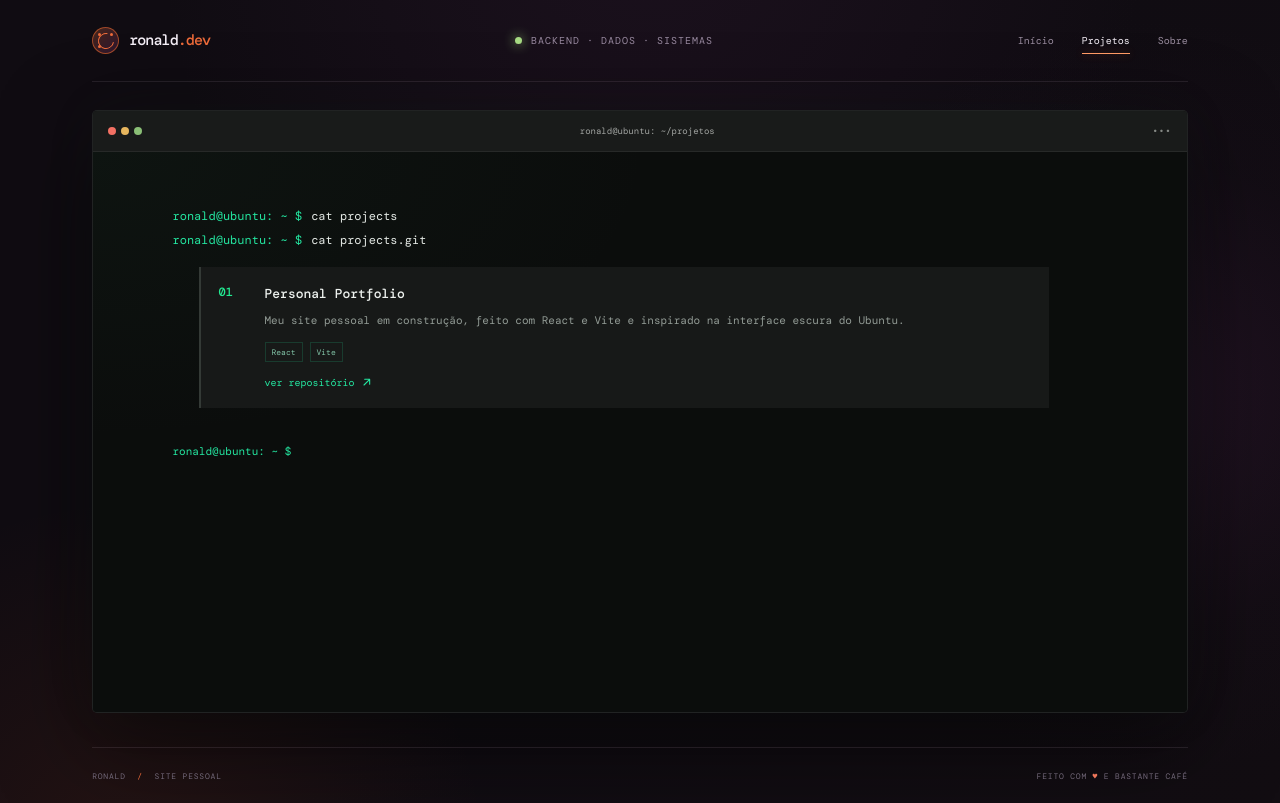
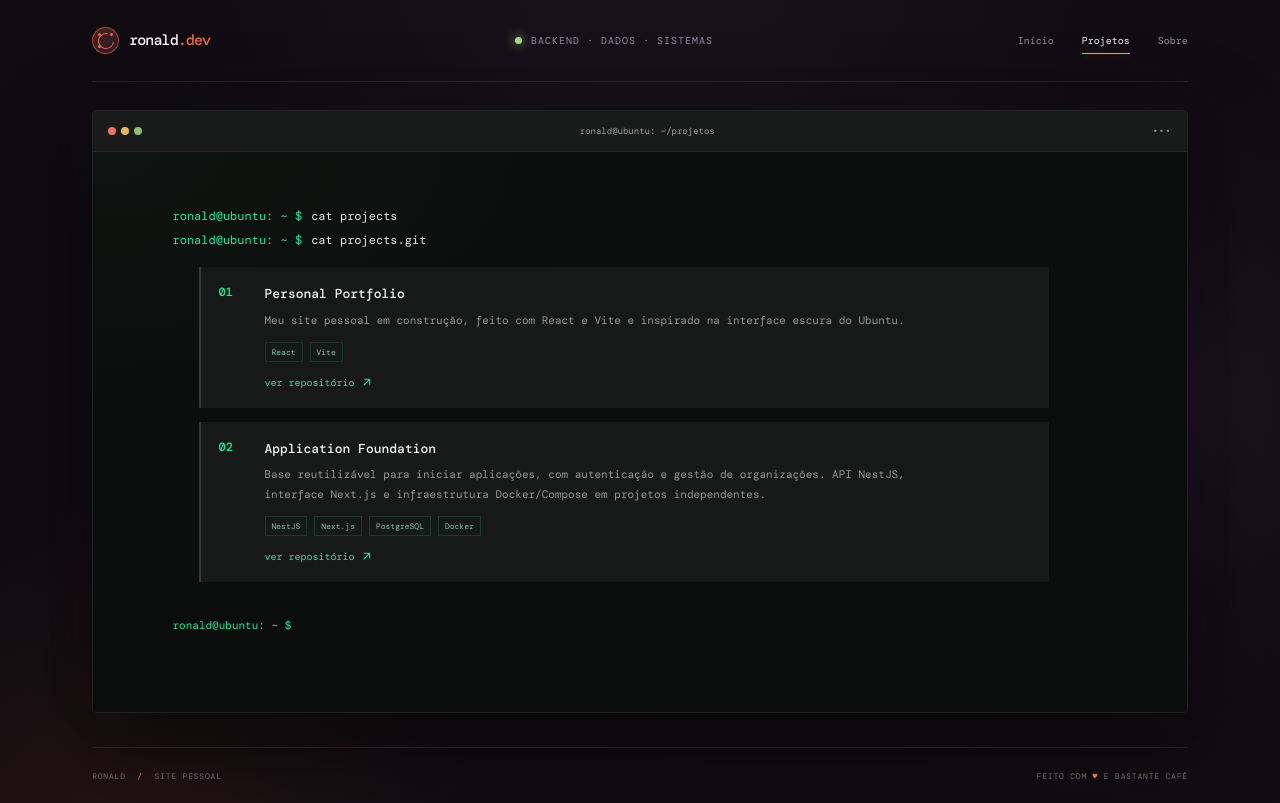
Before and after one commit to RonaldFranklin/personal-portfolio, a React (Vite) app: page / in a window 1280 px wide. Both pictures are taken after a click on the button "Projetos". Built offline with nearby package versions, Linux system fonts and the light colour scheme.

Commit message:
Add application foundation to projects

```diff
--- a/src/App.jsx
+++ b/src/App.jsx
@@ -69,6 +69,15 @@ export default function App() {
                     <a className="project-repo-link" href="https://github.com/RonaldFranklin/personal-portfolio" target="_blank" rel="noreferrer">ver repositório <Arrow /></a>
                   </div>
                 </article>
+                <article className="project-entry">
+                  <strong>02</strong>
+                  <div className="project-entry-content">
+                    <h2>Application Foundation</h2>
+                    <p>Base reutilizável para iniciar aplicações, com autenticação e gestão de organizações. API NestJS, interface Next.js e infraestrutura Docker/Compose em projetos independentes.</p>
+                    <div className="project-meta"><span>NestJS</span><span>Next.js</span><span>PostgreSQL</span><span>Docker</span></div>
+                    <a className="project-repo-link" href="https://github.com/RonaldFranklin/application-foundation" target="_blank" rel="noreferrer">ver repositório <Arrow /></a>
+                  </div>
+                </article>
               </div>
               <p className="console-ready"><span>ronald@ubuntu: ~ $</span><i /></p>
             </div>
```
